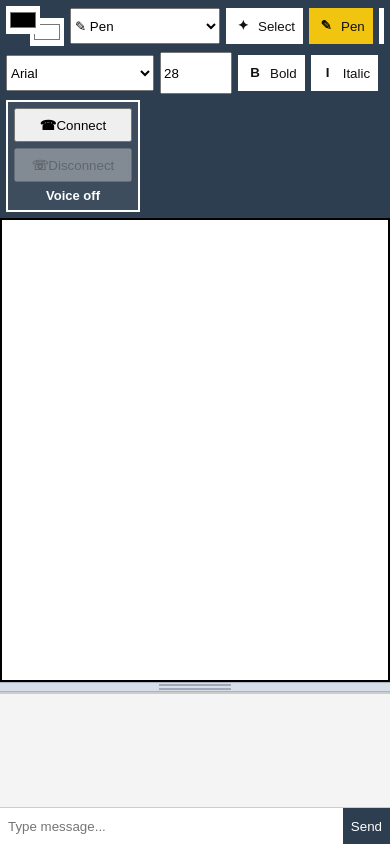
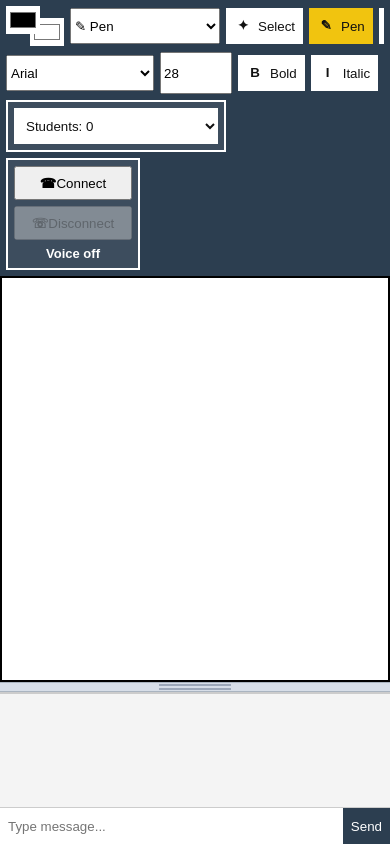
Before and after one commit to RameshBabuV/whiteboard-app, a website: page public/teacher.html in a window 390 px wide. Drawn offline with nearby package versions, Linux system fonts and the light colour scheme; no server answers.

Commit message:
Added user list

```diff
--- a/public/script.js
+++ b/public/script.js
@@ -39,6 +39,7 @@ const endCallButton = document.getElementById("endCall");
 const studentCallBar = document.getElementById("studentCallBar");
 const studentMuteToggleButton = document.getElementById("studentMuteToggle");
 const callStatus = document.getElementById("callStatus");
+const studentList = document.getElementById("studentList");
 
 let boardEvents = [];
 let undoStack = [];
@@ -163,6 +164,23 @@ socket.on("voice-call-started", (data = {}) => {
 
 socket.on("voice-call-ended", () => {
   stopVoiceCall(false);
+});
+
+socket.on("student-list", (students = []) => {
+  if (role !== "teacher" || !studentList) return;
+
+  studentList.innerHTML = "";
+  const summary = document.createElement("option");
+  summary.textContent = `Students: ${students.length}`;
+  summary.value = "";
+  studentList.appendChild(summary);
+
+  students.forEach((student) => {
+    const option = document.createElement("option");
+    option.textContent = student.name || "Student";
+    option.value = student.id || "";
+    studentList.appendChild(option);
+  });
 });
 
 socket.on("voice-call-student-joined", async ({ studentId, name }) => {
--- a/public/style.css
+++ b/public/style.css
@@ -16,10 +16,10 @@ body {
   background: #2c3e50;
   padding: 8px 10px;
   display: grid;
-  grid-template-columns: minmax(0, 1fr) auto;
+  grid-template-columns: minmax(0, 1fr) 220px auto;
   grid-template-areas:
-    "primary call"
-    "secondary call";
+    "primary students call"
+    "secondary students call";
   column-gap: 10px;
   row-gap: 6px;
   align-items: center;
@@ -114,6 +114,27 @@ body {
   font-size: 14px;
   font-weight: 700;
   padding: 0 4px;
+}
+
+.student-presence-box {
+  grid-area: students;
+  align-self: center;
+  display: flex;
+  align-items: center;
+  padding: 8px;
+  border: 2px solid #ffffff;
+  background: rgba(255, 255, 255, 0.08);
+  box-sizing: border-box;
+}
+
+#studentList {
+  width: 100%;
+  height: 36px;
+  border: none;
+  background: #ffffff;
+  color: #111;
+  padding: 0 8px;
+  box-sizing: border-box;
 }
 
 .teacher-call-box {
@@ -438,8 +459,15 @@ footer {
     grid-template-areas:
       "primary"
       "secondary"
+      "students"
       "call";
     row-gap: 6px;
+  }
+
+  .student-presence-box {
+    justify-self: start;
+    width: min(220px, 100%);
+    padding: 6px;
   }
 
   .teacher-call-box {
--- a/public/teacher.html
+++ b/public/teacher.html
@@ -45,6 +45,12 @@
       <button id="redoBoard" onclick="redoBoard()" disabled title="Redo"><span class="tool-icon" aria-hidden="true">&#8631;</span><span>Redo</span></button>
       <button onclick="clearBoard()" title="Clear"><span class="tool-icon" aria-hidden="true">&#9003;</span><span>Clear</span></button>
       <button onclick="saveBoard()" title="Save"><span class="tool-icon" aria-hidden="true">&#8681;</span><span>Save</span></button>
+    </div>
+
+    <div class="student-presence-box">
+      <select id="studentList" title="Connected students">
+        <option>Students: 0</option>
+      </select>
     </div>
 
     <div class="teacher-call-box">
```
Also changed, not shown: server.js (+23 -0 lines).
